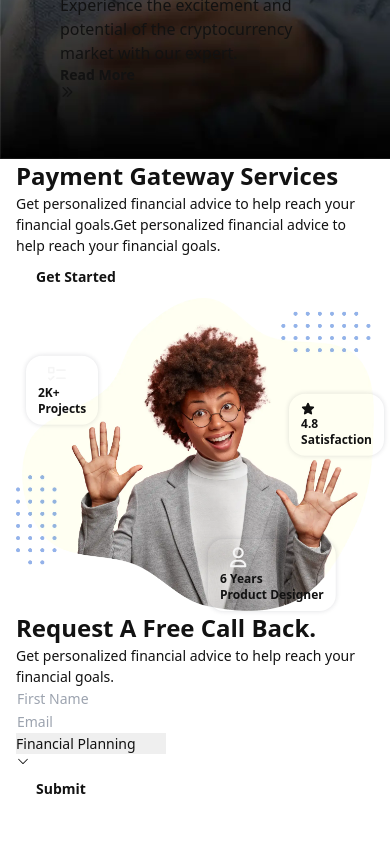
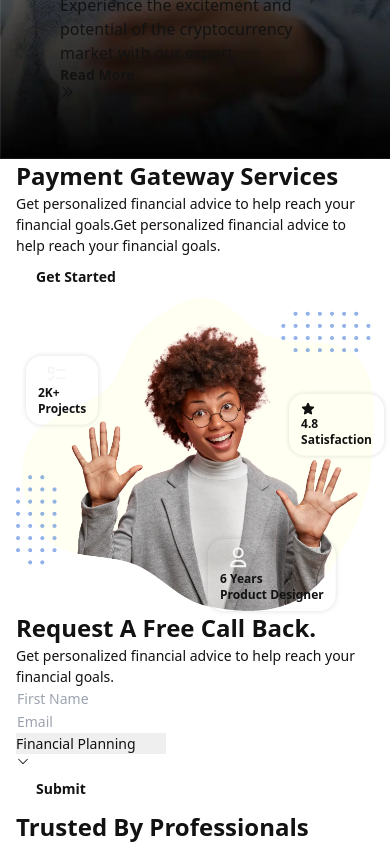
Before and after one commit to easylearningbd/nextjs-laravel-frontend, a Next.js app: page / in a window 390 px wide. Shown: the part 4610-5454 px from the top of the page. Before the commit the page ends 5420 px from the top, so only its background shows below. Built offline with nearby package versions, Linux system fonts and the light colour scheme.

Commit message:
23 Testimonial Component Design Part 1

```diff
--- a/src/app/page.js
+++ b/src/app/page.js
@@ -8,6 +8,7 @@
 import CaseStudy from "@/components/CaseStudy/CaseStudy";
 import PaymentGatewayTwo from "@/components/PaymentGateway/PaymentGatewayTwo";
 import FormRequest from "@/components/FormRequest/FormRequest";
+import Testimonial from "@/components/Testimonial/Testimonial";
 
 export default function Home() {
 
@@ -24,6 +25,8 @@
         <CaseStudy/>
         <PaymentGatewayTwo/>
         <FormRequest/>
+        <Testimonial/>
+
 
       </main>
 
--- /dev/null
+++ b/src/components/Testimonial/Testimonial.jsx
@@ -0,0 +1,50 @@
+'use client'
+import React from 'react';
+import {Swiper, SwiperSlide} from 'swiper/react'
+import {Autoplay, Navigation, Pagination} from 'swiper/modules'
+import 'swiper/css/bundle'
+
+const Testimonial = () => {
+    return (
+<>
+<div className='testimonial-block bg-slate-100'>
+    <div className='container'>
+        <div className='testimonial-main bg-surface lg:pt-20 sm:pt-16 pt-10 lg:pb-12 pb-8 sm:my-16 my-10 lg:rounded-[40px] rounded-2xl flex items-center justify-center'>
+            <div className='content sm:w-2/3 w-[85%]'>
+                <div className='heading3 text-center'>
+                    Trusted By Professionals
+                </div>
+
+       <Swiper
+        spaceBetween={16}
+        slidesPerView={1}
+        loop={true}
+        pagination={{ clickable: true }}
+        speed={400}
+        modules={[Pagination,Autoplay,Navigation]}
+        className='h-full relative lg:mt-10 mt-7'
+        autoplay={{
+            delay: 4000
+        }}
+        >
+
+     <SwiperSlide>
+
+     </SwiperSlide>
+
+
+          </Swiper>
+
+            </div>
+
+        </div>
+
+    </div>
+
+</div>
+
+</>
+    );
+};
+
+export default Testimonial;
```
Also changed, not shown: src/components/Slider/Slider.jsx (line endings or trailing spaces).
